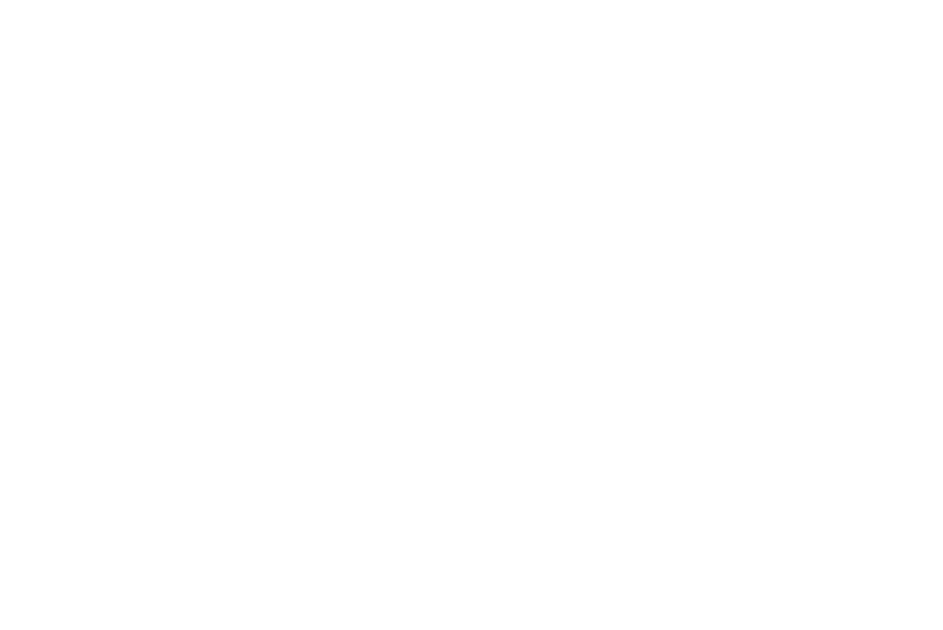
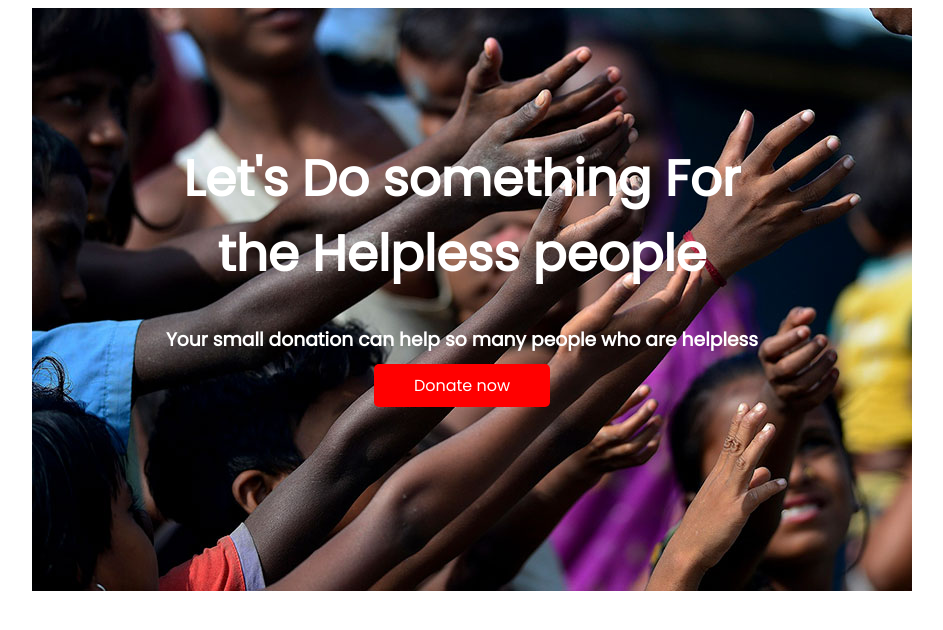
Before and after one commit to Mhbhai/assignment-task-munna, a plain HTML site: page index.html in a window 1280 px wide. Shown: the whole page, without its empty margins (168-1111 px from the left). Drawn offline with Linux system fonts and the light colour scheme.

Commit message:
to section addeded

```diff
--- a/index.html
+++ b/index.html
@@ -6,11 +6,22 @@
     <meta http-equiv="X-UA-Compatible" content="IE=edge">
     <meta name="viewport" content="width=device-width, initial-scale=1.0">
     <title>Donate for helpless people</title>
+    <link rel="preconnect" href="https://fonts.googleapis.com">
+    <link rel="preconnect" href="https://fonts.gstatic.com" crossorigin>
+    <link href="https://fonts.googleapis.com/css2?family=Oswald&family=Poppins:ital,wght@0,400;1,200&display=swap"
+        rel="stylesheet">
     <link rel="stylesheet" href="style.css">
 </head>
 
 <body>
-
+    <div class="container">
+        <img src="images/donation13.jpg" alt="">
+        <div class="text-format">
+            <h1>Let's Do something For the Helpless people</h1>
+            <h3>Your small donation can help so many people who are helpless</h3>
+            <a class="link-button" target="_blank" href="https://www.bkash.com/">Donate now</a>
+        </div>
+    </div>
 </body>
 
 </html>
--- a/style.css
+++ b/style.css
@@ -0,0 +1,35 @@
+body {
+    font-family: 'Oswald', sans-serif;
+    font-family: 'Poppins', sans-serif;
+}
+
+h1 {
+    font-size: 50px;
+}
+
+.container {
+    position: relative;
+    text-align: center;
+    color: white;
+}
+
+.text-format {
+    position: absolute;
+    bottom: 200px;
+    right: 20px;
+    color: white;
+    padding-left: 300px;
+    padding-right: 300px;
+    text-align: center;
+    background-blend-mode: darken;
+
+
+}
+
+.link-button {
+    text-decoration: none;
+    background-color: red;
+    padding: 10px 40px;
+    border-radius: 5px;
+    color: white
+}
```
